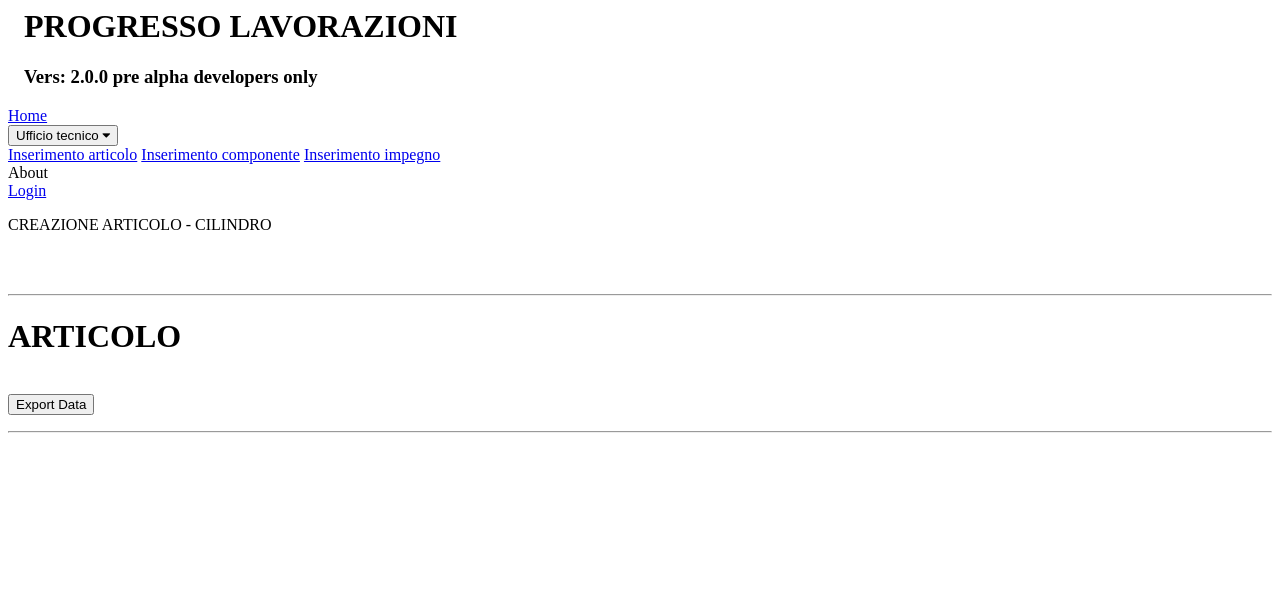
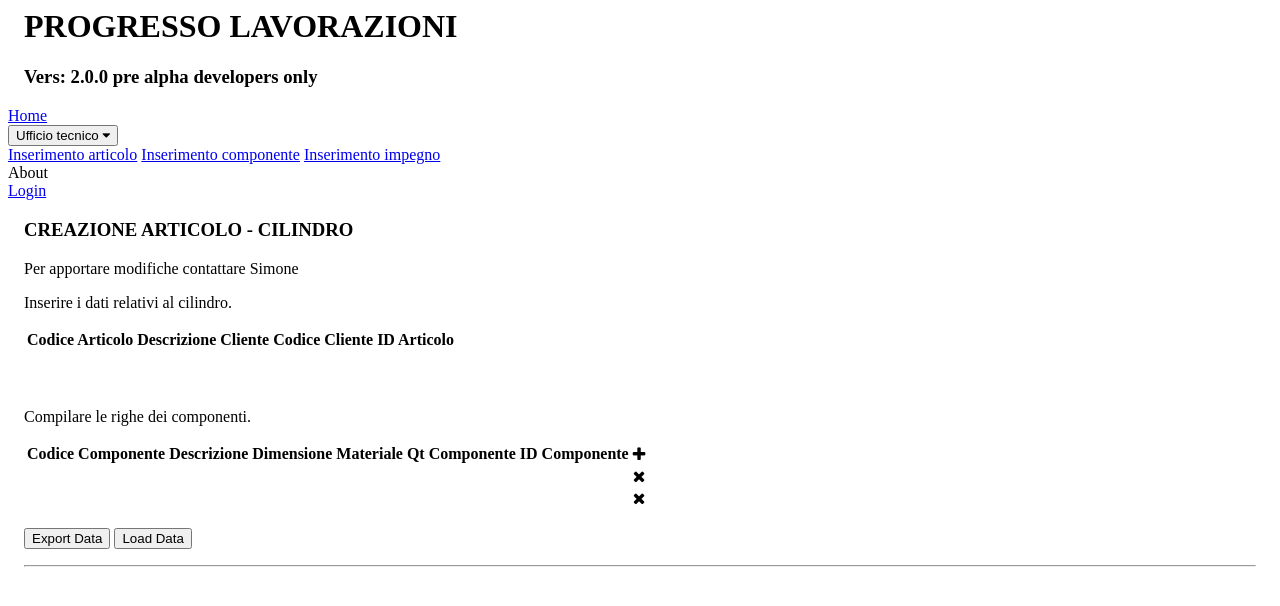
Before and after one commit to gerseun/flask, a Flask app: page /NuovoArticolo in a window 1280 px wide. Shown: the top 606 px of the page. Run offline with Flask 2, Linux system fonts and the light colour scheme; lists and menus that the app fills with data are empty; some libraries are stand-ins or nearby versions.

Commit message:
da mago 0502

```diff
--- a/app/routes.py
+++ b/app/routes.py
@@ -1,9 +1,9 @@
-from flask import render_template, flash, redirect, request, jsonify
+from flask import render_template, flash, redirect, request
 import ast
+import json
 from app import app
 #from app import dbFunction as f
 from app.forms import LoginForm
-import ast
 
 @app.route('/')
 @app.route('/index')
@@ -21,7 +21,7 @@ def index():
         },
         {
             'author': {'username': 'Susan'},
-            'body': stampa
+            'body': 'stampa'
         }
     ]
 
@@ -29,15 +29,18 @@ def index():
 
 @app.route('/NuovoArticolo', methods=['GET', 'POST'])
 def NuovoArticolo():
-    print('func')
     if request.method == 'POST':
-        data = request.form['new']
-        dic = ast.literal_eval(data)
-        print (dic['asd'])
+        print (request.form['newArticolo'])
+        #print (request.form['first_call'])
+        #data = request.form[0]
+        #dic = ast.literal_eval(data)
+        #print (dic)
         #print (request.is_json)
         #content = request.get_json()
         #print (content)
-        return ('ok')
+        arr = {'first_call':{'list_art':['1ASD00100','1ASD00200'],'list_comp':['1ASD00110','1ASD00103','1ASD00201']}}
+
+        return json.dumps(arr)
     else:
         return render_template('NuovoArticolo.html', title='CREAZIONE ARTICOLO - CILINDRO')
 
--- a/app/static/js/functions.js
+++ /dev/null
@@ -1,14 +0,0 @@
-$('#export_btn').click(function(event) {
-  var arr = {};
-  var name = 'asd';
-  arr[name] = 'ciao';
-  var json = {};
-  json['new'] = JSON.stringify(arr);;
-  //var json = JSON.parse(arr);
-  //var obj = { name: "John", age: 30, city: "New York" };
-  //var myJSON = JSON.stringify(obj);
-  //$('#output_text').html(JSON.stringify(data));
-  $.post('/NuovoArticolo', json, function(data, textStatus, xhr) {
-    $('#output_text').html(data);
-  });
-});
--- /dev/null
+++ b/app/static/js/script.js
@@ -0,0 +1,161 @@
+var list_art = [];
+var list_comp = [];
+var list_imp = [];
+var page_class = "";
+
+
+$(document).ready(function() {
+  page_class = $('.container').attr('id');
+
+  function add_search($el, arr) {
+    $el.each(function(index, el) {
+      if (!($(this).parent('tr').hasClass('hide'))) {
+        $(this).autocomplete({
+          autoFocus: true,
+          source: arr,
+          minLength: 1,
+          select: function(event, ui) {
+            var exp_arr = {};
+            var msg = {};
+            var val = ui.item.value;
+            var el_class = $(this).attr('class').split(' ')[0];
+            exp_arr[page_class + '_' + el_class] = val;
+            $OUTPUT.text(JSON.stringify(msg));
+            //$.post(PHP_LINK, exp_arr, function(data, textStatus, xhr) {
+            //console.log(data);
+            //$OUTPUT.html(data);
+            //var data2 = JSON.parse(data);
+            //fill_tables(data2, $el);
+          //});
+          }
+        });
+        console.log('Search added');
+      }
+    });
+  };
+
+  function first_call() {
+    var val = {};
+    var name = 'firstCall';
+    val[name] = page_class;
+
+    $.post('/NuovoArticolo', val, function(data, textStatus, xhr) {
+      $('#output_text').text(JSON.stringify(data));
+    //var data = JSON.parse(test1);
+    //$OUTPUT.html(JSON.stringify(data));
+      //var arr = JSON.parse(data);
+    if (data.hasOwnProperty('first_call')) {
+      if (data['first_call'].hasOwnProperty('list_art')) {
+        list_art = data['first_call']['list_art'];
+        add_search($('.search_art'), list_art);
+      }
+      if (data['first_call'].hasOwnProperty('list_comp')) {
+        list_comp = data['first_call']['list_comp'];
+        add_search($('.search_comp'), list_comp);
+      }
+      if (data['first_call'].hasOwnProperty('list_imp')) {
+        list_imp = data['first_call']['list_imp'];
+        add_search($('.search_imp'), list_imp);
+      }
+    } else {
+      console.log('Func: first_call, Error: json wrong structure');
+    }
+  },'JSON').fail(function() {
+      console.log('Func: first_call, Error: server call fail');
+    });
+  };
+
+  function add_row($table, n) {
+    for (var i = 0; i < n; i++) {
+      var $clone = $table.find('tr.hide').clone(true, true).removeClass('hide');
+      $table.append($clone);
+      //if (!$clone.find('input').hasClass('.hasDatepicker')) {
+        //add_datepicker($clone.find('input'));
+      //}
+      var $first_cell = $clone.find('td').first();
+      if ($first_cell.hasClass('search_art')) {
+        add_search($first_cell, list_art);
+      } else if ($first_cell.hasClass('search_comp')) {
+        add_search($first_cell, list_comp);
+      } else if ($first_cell.hasClass('search_imp')) {
+        add_search($first_cell, list_imp);
+      }
+    }
+  };
+
+  function get_table($table) {
+    var arr = [];
+    var headers_id = [];
+    var check = false;
+    $table.find('th:not(.control)').each(function(index, el) {
+      headers_id.push($(this).attr('id'));
+    });
+
+    $table.find('tr:not(:hidden)').each(function(index, el) {
+      var $td = $(this).find('td');
+      var val = {};
+      check = headers_id.some(function(h, i) {
+        var myval = "";
+        var count = 0;
+
+        //if ($td.eq(i).children('input').length) {
+          //myval = $td.eq(i).children('input').val();
+        //} else {
+          myval = $td.eq(i).text();
+        //}
+        val[h] = myval;
+        return (myval == "" && i != (headers_id.length - 1));
+
+      });
+
+      if (check) {
+        return true;
+      };
+      arr.push(val);
+    });
+    if (check) {
+      return true;
+    }
+    return (arr);
+  };
+
+  $('#load_btn').click(function(event) {
+    first_call();
+  });
+
+  $('.table-add').click(function() {
+    var $parent_table = $(this).parents('table');
+    add_row($parent_table, 1);
+  });
+  $('.table-remove').click(function(event) {
+    $(this).parents('tr').detach();
+  });
+
+  $('#export_btn').click(function(event) {
+    var exp_arr = {};
+    var v_arr = {};
+    var check = false;
+    $('.container').find('table').each(function(index, el) {
+      var val = get_table($(this));
+
+      if (typeof val === 'boolean') {
+        alert('Tutte i valori devono essere completi.\nTranne l\'ID');
+        check = true;
+        return;
+      }
+      v_arr[$(this).attr('id')] = val;
+    });
+
+    if (!check) {
+      exp_arr[page_class] = v_arr;
+      //exp_arr[page_class] = JSON.stringify(v_arr);
+      //$('#output_text').text(JSON.stringify(exp_arr));
+      console.log(exp_arr);
+      $.post('/NuovoArticolo', exp_arr, function(data) {
+        $('#output_text').html(data);
+      }).fail(function() {
+        console.log('Function: export, Error: database connection error');
+      });
+    }
+  });
+});
--- a/app/templates/NuovoArticolo.html
+++ b/app/templates/NuovoArticolo.html
@@ -1,9 +1,62 @@
 {% extends "base.html" %}
 
 {% block content %}
-    <h1>ARTICOLO</h1>
-    <div class="table" id="NewArticolo">
-
-    </div>
+<div class="container" id="newArticolo">
+  <p>Per apportare modifiche contattare Simone</p>
+  <p>Inserire i dati relativi al cilindro.</p>
+  <div id="">
+    <table id="t_art">
+      <thead class="header">
+        <th id="cod_art">Codice Articolo</th>
+        <th id="desc_art">Descrizione</th>
+        <th id="cli_art">Cliente</th>
+        <th id="cod_cli_art">Codice Cliente</th>
+        <th id="id_art">ID Articolo</th>
+      </thead>
+      <tbody class="body">
+        <tr>
+          <td contenteditable="true" class="search_art" id="first_cell"></td>
+          <td contenteditable="true"></td>
+          <td contenteditable="true"></td>
+          <td contenteditable="true"></td>
+          <td contenteditable="false"></td>
+        </tr>
+      </tbody>
+    </table>
+    <br>
+    <p>Compilare le righe dei componenti.</p>
+    <table id="t_comp">
+      <thead class="header">
+        <th id="cod_comp">Codice Componente</th>
+        <th id="desc_comp">Descrizione</th>
+        <th id="dim_comp">Dimensione</th>
+        <th id="mat_comp">Materiale</th>
+        <th id="qt_comp">Qt Componente</th>
+        <th id="id_comp">ID Componente</th>
+        <th class="control"><i class="table-add fa fa-plus"></i></th>
+      </thead>
+      <tbody class="body">
+        <tr>
+          <td contenteditable="true" class="search_comp"></td>
+          <td contenteditable="true"></td>
+          <td contenteditable="true"></td>
+          <td contenteditable="true"></td>
+          <td contenteditable="true"></td>
+          <td contenteditable="false"></td>
+          <td class="control"><i class="table-remove fa fa-times"></i></td>
+        </tr>
+        <tr class="hide">
+          <td contenteditable="true" class="search_comp"></td>
+          <td contenteditable="true"></td>
+          <td contenteditable="true"></td>
+          <td contenteditable="true"></td>
+          <td contenteditable="true"></td>
+          <td contenteditable="false"></td>
+          <td class="control"><i class="table-remove fa fa-times"></i></td>
+        </tr>
+      </tbody>
+    </table>
+  </div>
+</div>
 
 {% endblock %}
--- a/app/templates/base.html
+++ b/app/templates/base.html
@@ -3,6 +3,9 @@
       <link rel="stylesheet" href="https://code.jquery.com/ui/1.12.1/themes/base/jquery-ui.css">
       <link rel="stylesheet" href="https://cdnjs.cloudflare.com/ajax/libs/font-awesome/4.7.0/css/font-awesome.min.css">
       <link rel="stylesheet" href="{{ url_for('static', filename='css/main.css') }}">
+
+
+
       <title>LAVORAZIONI sam&mago 2.0</title>
     </head>
     <body>
@@ -30,23 +33,23 @@
         </div>
       </div>
       </div>
-
+      <div style="padding:0px 16px 0px 16px">
         {% if title %}
-      <p>{{ title }}</p>
+        <h3>{{ title }}</h3>
         {% else %}
         <p>News: On year 2020 vers: 2.0.1 for beta tester.</p>
         {% endif %}
 
-      <br>
-      <br>
-      <hr>
         {% block content %}{% endblock %}
         <br>
         <button id="export_btn">Export Data</button>
+        <button id="load_btn">Load Data</button>
         <p id='output_text'></p>
         <hr>
+      </div>
       <script src="https://ajax.googleapis.com/ajax/libs/jquery/3.4.1/jquery.min.js"></script>
       <script src="https://code.jquery.com/ui/1.12.1/jquery-ui.js"></script>
-      <script src="{{ url_for('static', filename='js/functions.js') }}"></script>
+      <script src="{{ url_for('static', filename='js/script.js') }}"></script>
+
     </body>
 </html>
```
Lines whose indentation alone changed are shown as unchanged.
